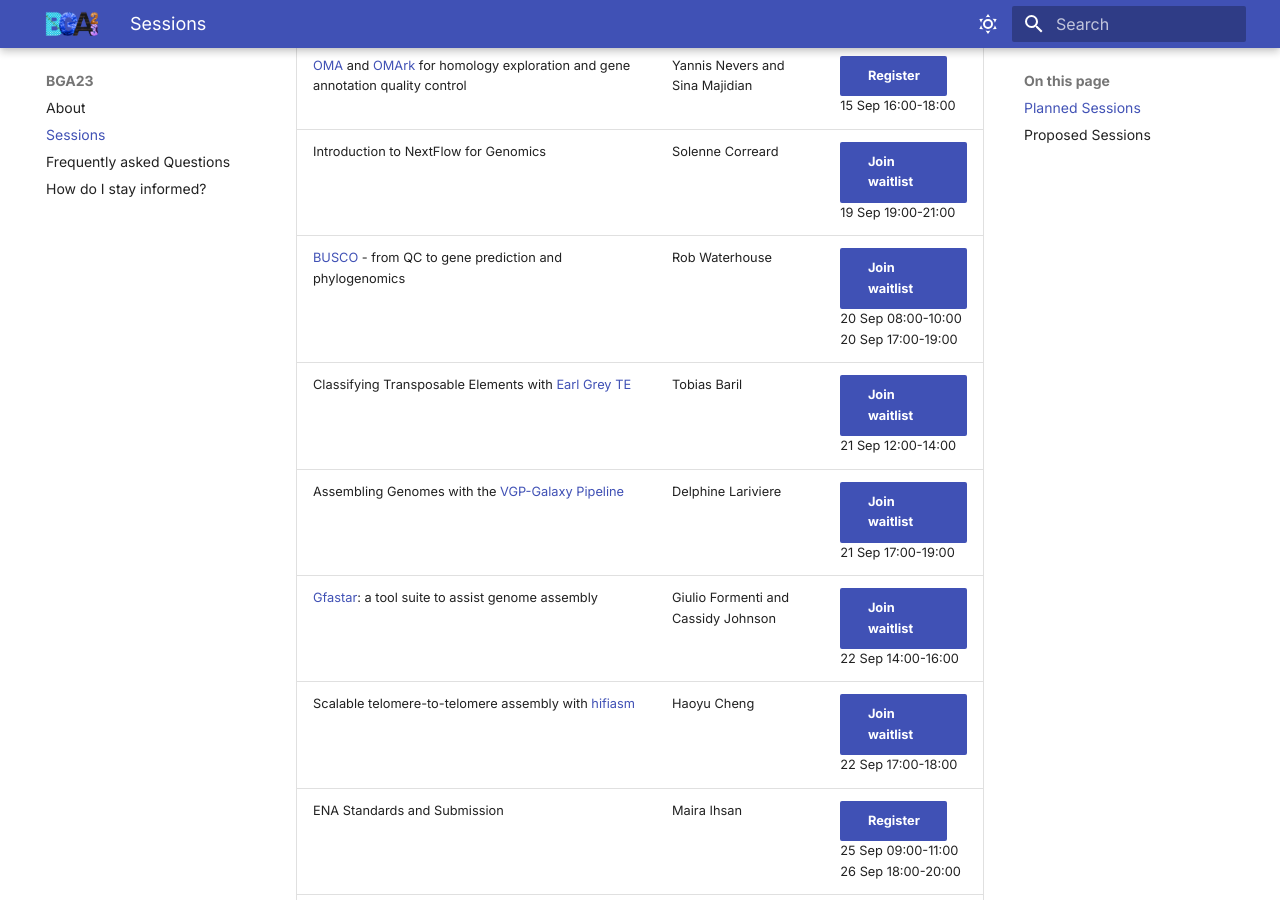
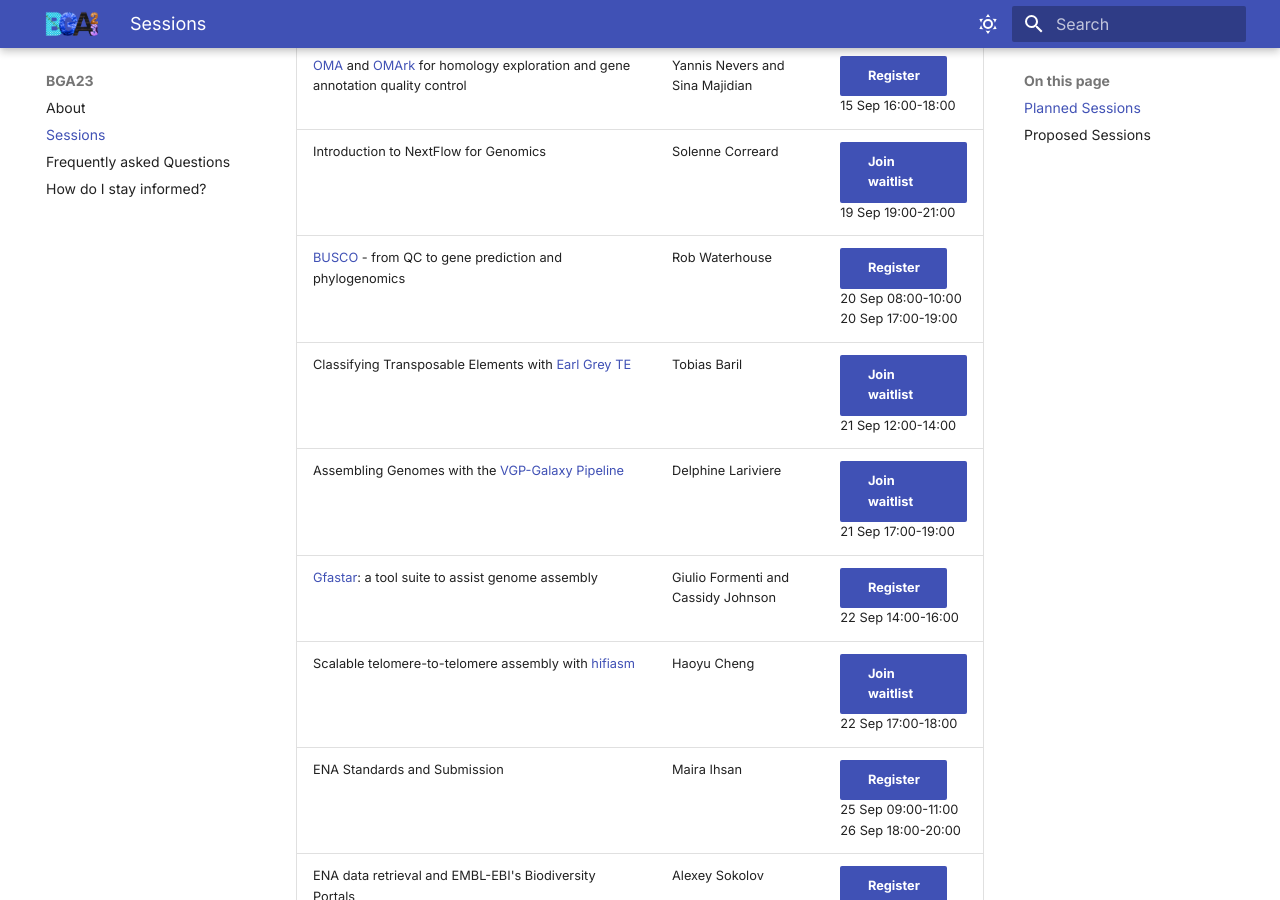
Before and after one commit to tol-training/tol-training.github.io, an MkDocs documentation site: the page built from docs/sessions.md, in a window 1280 px wide and 900 px high, scrolled down 2058 px. Built offline with MkDocs 1.6.1 and Material for MkDocs 9.7.7, drawn with Linux system fonts in a browser that asks for light colours.

Commit message:
update sessions

```diff
--- a/docs/sessions.md
+++ b/docs/sessions.md
@@ -40,10 +40,10 @@ If there are 2 time slots available for a session, pick the one you can attend m
 | Introduction to Manual Curation - HiC and JBrowse | Genome Reference Informatics Team, Sanger | [Register](https://buytickets.at/bga23/973204){ : target="_blank" .md-button .md-button--primary }<br/>15 Sep 11:00-13:00<br/>19 Sep 11:00-13:00 |
 | [OMA](https://omabrowser.org/oma/home/){: target="_blank"} and [OMArk](https://omark.omabrowser.org/){: target="_blank"} for homology exploration and gene annotation quality control | Yannis Nevers and Sina Majidian | [Register](https://buytickets.at/bga23/981722){ : target="_blank" .md-button .md-button--primary }<br/>15 Sep 16:00-18:00 |
 | Introduction to NextFlow for Genomics | Solenne Correard | [Join waitlist](https://buytickets.at/bga23/973982){ : target="_blank" .md-button .md-button--primary }<br/>19 Sep 19:00-21:00 |
-| [BUSCO](https://busco.ezlab.org/){: target="_blank"} - from QC to gene prediction and phylogenomics | Rob Waterhouse | [Join waitlist](https://buytickets.at/bga23/973174){ : target="_blank" .md-button .md-button--primary }<br/>20 Sep 08:00-10:00<br/>20 Sep 17:00-19:00 |
+| [BUSCO](https://busco.ezlab.org/){: target="_blank"} - from QC to gene prediction and phylogenomics | Rob Waterhouse | [Register](https://buytickets.at/bga23/973174){ : target="_blank" .md-button .md-button--primary }<br/>20 Sep 08:00-10:00<br/>20 Sep 17:00-19:00 |
 | Classifying Transposable Elements with [Earl Grey TE](https://github.com/TobyBaril/EarlGrey){: target="_blank"} | Tobias Baril | [Join waitlist](https://buytickets.at/bga23/973218){ : target="_blank" .md-button .md-button--primary }<br/>21 Sep 12:00-14:00 |
 | Assembling Genomes with the [VGP-Galaxy Pipeline](https://training.galaxyproject.org/training-material/topics/assembly/tutorials/vgp_genome_assembly/tutorial.html){: target="_blank"} | Delphine Lariviere | [Join waitlist](https://buytickets.at/bga23/973190){ : target="_blank" .md-button .md-button--primary }<br/>21 Sep 17:00-19:00 |
-| [Gfastar](https://github.com/vgl-hub/gfastar): a tool suite to assist genome assembly | Giulio Formenti and Cassidy Johnson | [Join waitlist](https://buytickets.at/bga23/973193){ : target="_blank" .md-button .md-button--primary }<br/>22 Sep 14:00-16:00 |
+| [Gfastar](https://github.com/vgl-hub/gfastar): a tool suite to assist genome assembly | Giulio Formenti and Cassidy Johnson | [Register](https://buytickets.at/bga23/973193){ : target="_blank" .md-button .md-button--primary }<br/>22 Sep 14:00-16:00 |
 | Scalable telomere-to-telomere assembly with [hifiasm](https://github.com/chhylp123/hifiasm){: target="_blank"} | Haoyu Cheng | [Join waitlist](https://buytickets.at/bga23/975629){ : target="_blank" .md-button .md-button--primary }<br/>22 Sep 17:00-18:00 |
 | ENA Standards and Submission | Maira Ihsan | [Register](https://buytickets.at/bga23/973225){ : target="_blank" .md-button .md-button--primary }<br/>25 Sep 09:00-11:00<br/>26 Sep 18:00-20:00 |
 | ENA data retrieval and EMBL-EBI's Biodiversity Portals | Alexey Sokolov | [Register](https://buytickets.at/bga23/973223){ : target="_blank" .md-button .md-button--primary }<br/>26 Sep 09:00-10:00<br/>27 Sep 18:00-19:00 |
```
